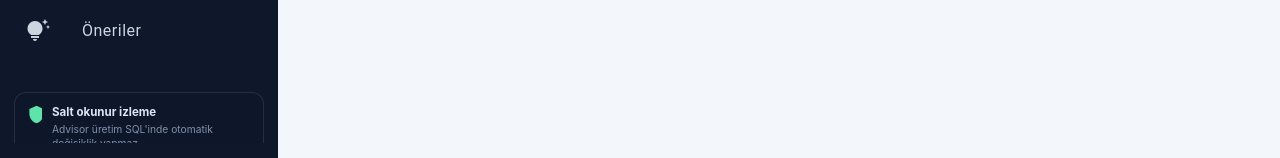
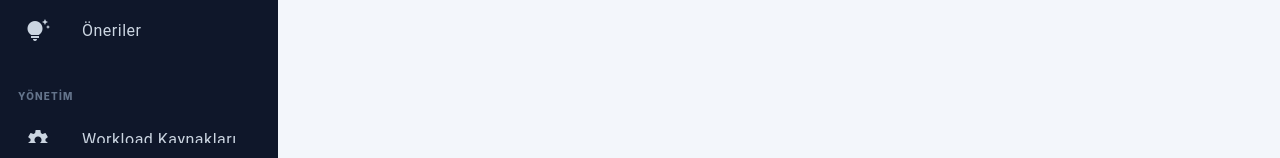
Before and after one commit to Onur3/SQL-Server-Advisor, an Angular app in the folder frontend/: page / in a window 1280 px wide. Shown: the part 639-797 px from the top of the page. Built offline with nearby package versions, Linux system fonts and the light colour scheme; no server answers.

Commit message:
Add workload admin navigation

```diff
--- a/frontend/src/app/app.component.ts
+++ b/frontend/src/app/app.component.ts
@@ -56,6 +56,13 @@ import { MatIconModule } from '@angular/material/icon';
           </a>
         </mat-nav-list>
 
+        <div class="nav-section">YÖNETİM</div>
+        <mat-nav-list>
+          <a mat-list-item routerLink="/admin" routerLinkActive="active">
+            <mat-icon matListItemIcon>settings</mat-icon><span matListItemTitle>Workload Kaynakları</span>
+          </a>
+        </mat-nav-list>
+
         <div class="readonly-card">
           <mat-icon>shield</mat-icon>
           <div><strong>Salt okunur izleme</strong><small>Advisor üretim SQL'inde otomatik değişiklik yapmaz.</small></div>
```
